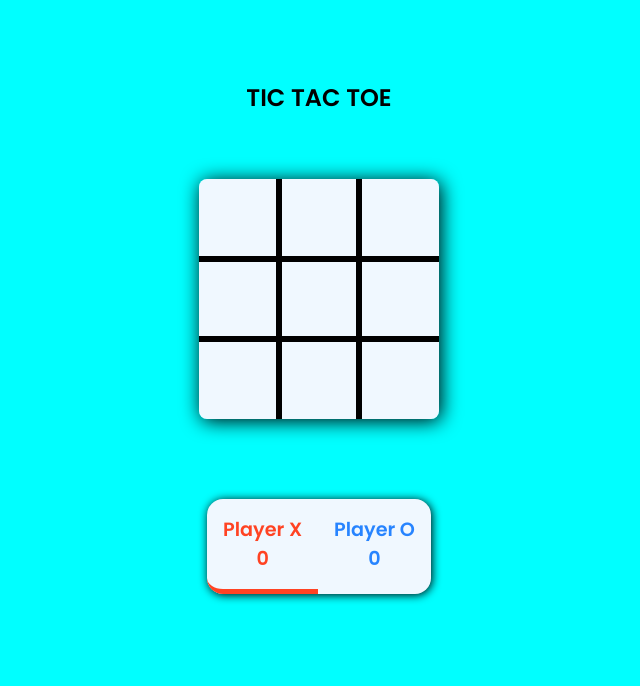
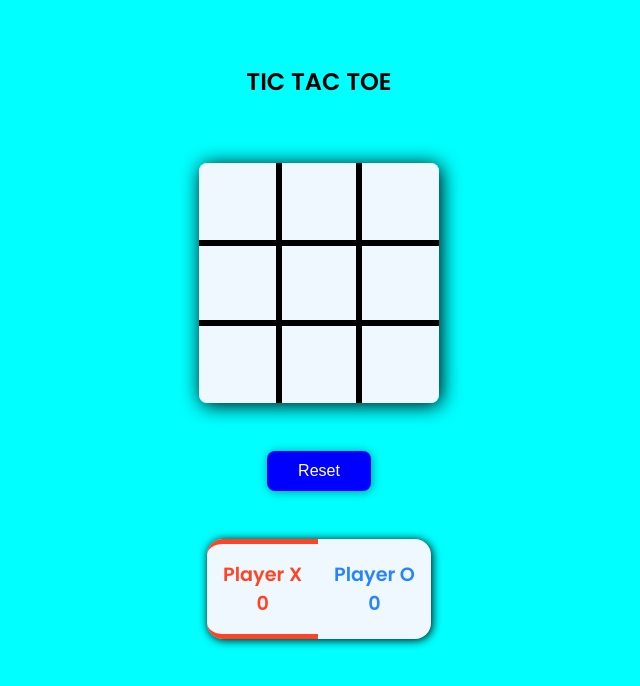
Before and after one commit to Regestrac/Tic-Tac-Toe_Fullstack-app, a React (Create React App) app in the folder Client/: page /offline-game in a window 1280 px wide. Shown: the top 686 px of the page, without its empty margins (321-961 px from the left). Built offline with nearby package versions, Linux system fonts and the light colour scheme.

Commit message:
Added reset buttun

```diff
--- a/Client/src/components/Game.css
+++ b/Client/src/components/Game.css
@@ -4,5 +4,5 @@
     justify-content: center;
 }
 h2{
-    margin: 5rem auto 4rem;
+    margin: 4rem auto;
 }
--- a/Client/src/components/Game.jsx
+++ b/Client/src/components/Game.jsx
@@ -2,6 +2,7 @@ import React, { useState } from 'react'
 import './Game.css'
 import Board from './Board'
 import ScoreBoard from './ScoreBoard'
+import ResetBtn from './ResetBtn'
 
 const Game = () => {
   const winConditions = [
@@ -50,7 +51,7 @@ const Game = () => {
     <div className='game'>
         <h2>TIC TAC TOE</h2>
         <Board boxes={boxes} onClick={handleBoxClick} />         {/* Passing the data to Board.jsx */}
-
+        <ResetBtn setBoxes={setBoxes} setPlayerX={setPlayerX}/>
         <ScoreBoard scores={scores} playerX={playerX} />
     </div>
   )
--- /dev/null
+++ b/Client/src/components/ResetBtn.css
@@ -0,0 +1,16 @@
+.reset-btn{
+    display: flex;
+    justify-content: center;
+    margin-top: 3rem;
+}
+.reset{
+    height: 2.5rem;
+    width: 6.5rem;
+    border-radius: .5rem;
+    background-color: blue;
+    color: white;
+    font-size: 1rem;
+    font-weight: 400;
+    border: none;
+    box-shadow: 1px 1px 10px #00000066;
+}
--- /dev/null
+++ b/Client/src/components/ResetBtn.jsx
@@ -0,0 +1,16 @@
+import React from 'react';
+import './ResetBtn.css'
+
+const ResetBtn = ({setBoxes, setPlayerX}) => {
+    const handleReset =()=>{
+        setBoxes(Array(9).fill(null));
+        setPlayerX(true)
+    }
+  return (
+    <div className='reset-btn'>
+        <button className='reset' onClick={handleReset}>Reset</button>
+    </div>
+  )
+}
+
+export default ResetBtn
--- a/Client/src/components/ScoreBoard.css
+++ b/Client/src/components/ScoreBoard.css
@@ -1,5 +1,5 @@
 .score-board{
-    margin-top: 5rem;
+    margin-top: 3rem;
     display: flex;
     justify-content: center;
     font-family: 'Poppins', sans-serif;
@@ -8,6 +8,8 @@
 }
 .scores{
     display: flex;
+    align-items: center;
+    justify-content: center;
     background-color: aliceblue;
     border-radius: 1rem;
     box-shadow: 1px 1px 10px #000;
@@ -21,13 +23,20 @@
 .o-score{
     color: #2784ff;
     border-bottom:5px solid #2784ff;
+    border-top:5px solid #2784ff;
     border-bottom-right-radius: 1rem;
+    border-top-right-radius: 1rem;
+    box-sizing: border-box;
 }
 .x-score{
     color: #ff4323;
     border-bottom :5px solid #ff4323;
+    border-top :5px solid #ff4323;
     border-bottom-left-radius: 1rem;
+    border-top-left-radius: 1rem;
+    box-sizing: border-box;
 }
 .inactive{
     border-bottom: transparent;
+    border-top: transparent;
 }
```
